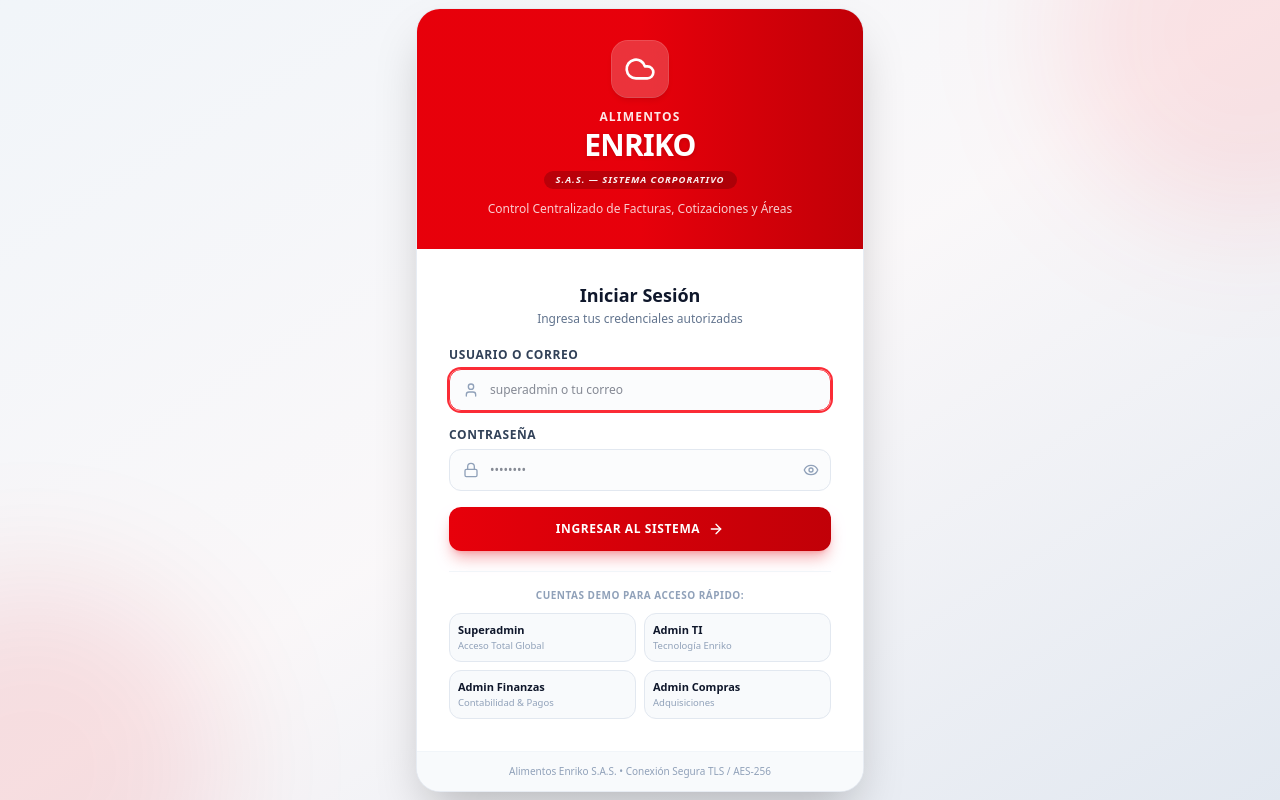
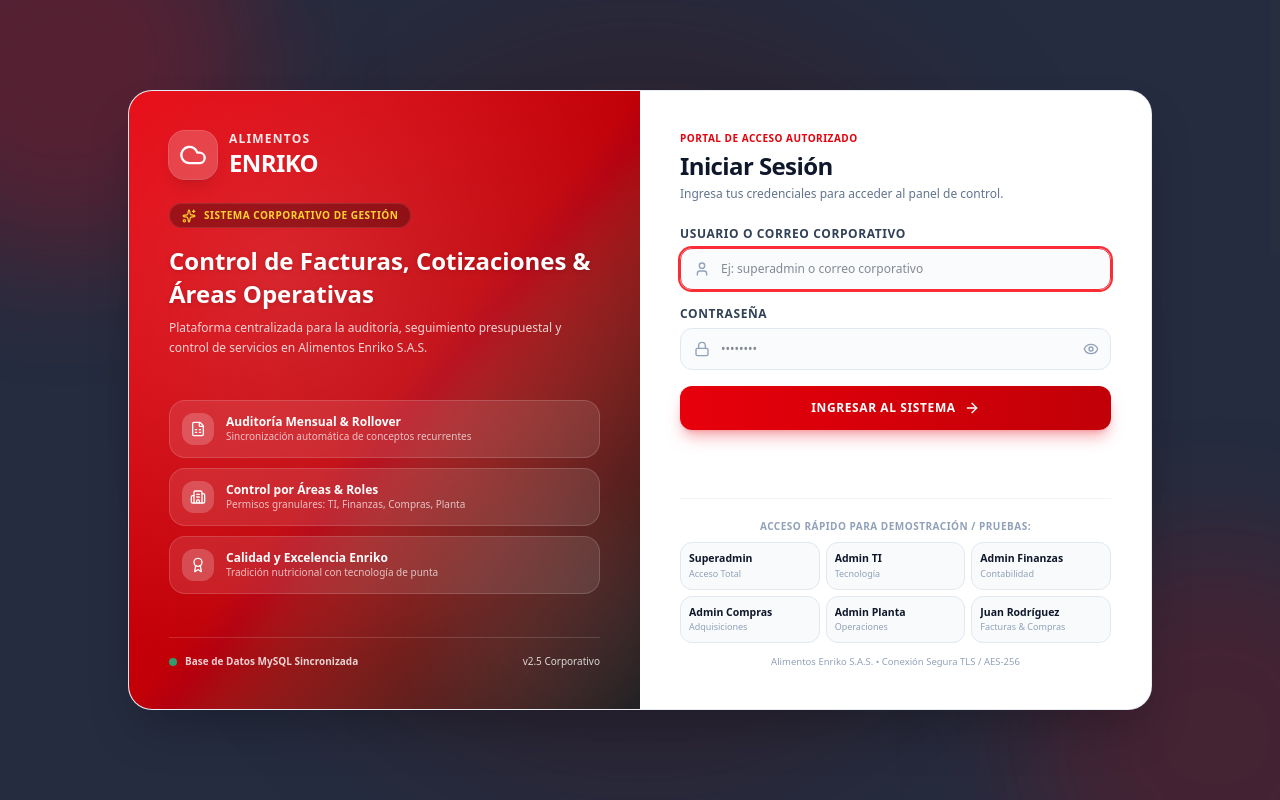
Before and after one commit to SarriaFreelancer/gestion_facturas, a Next.js app in the folder frontend/: page / in a window 1280 px wide. Built offline with nearby package versions, Linux system fonts and the light colour scheme; no server answers.

Commit message:
fix: corregir leyenda flotante en grafico mensual y redisenar login con split layout hero y panel de acceso

```diff
--- a/frontend/components/LoginScreen.tsx
+++ b/frontend/components/LoginScreen.tsx
@@ -11,8 +11,11 @@ import {
   ShieldCheck,
   Sparkles,
   Building2,
-  KeyRound,
-  CheckCircle2
+  CheckCircle2,
+  TrendingUp,
+  FileSpreadsheet,
+  Layers,
+  Award
 } from 'lucide-react';
 import { api } from '../lib/api';
 import { notifyError, notifySuccess } from '../lib/alerts';
@@ -62,51 +65,120 @@ export const LoginScreen: React.FC<LoginScreenProps> = ({ onLoginSuccess, darkMo
   };
 
   return (
-    <div className="min-h-screen w-full flex items-center justify-center p-4 bg-gradient-to-br from-slate-100 via-red-50/30 to-slate-200 dark:from-zinc-950 dark:via-zinc-900 dark:to-zinc-950 relative overflow-hidden select-none">
-      {/* Elementos decorativos de fondo */}
-      <div className="absolute -top-40 -right-40 w-96 h-96 bg-red-500/10 dark:bg-red-600/10 rounded-full blur-3xl pointer-events-none" />
-      <div className="absolute -bottom-40 -left-40 w-96 h-96 bg-red-600/10 dark:bg-red-700/10 rounded-full blur-3xl pointer-events-none" />
+    <div className="min-h-screen w-full flex items-center justify-center p-3 sm:p-6 lg:p-10 bg-slate-900/90 dark:bg-zinc-950 relative overflow-hidden select-none">
+      {/* Luces y degradados ambientales de fondo */}
+      <div className="absolute -top-32 -left-32 w-96 h-96 bg-red-600/25 rounded-full blur-3xl pointer-events-none" />
+      <div className="absolute -bottom-32 -right-32 w-96 h-96 bg-red-700/20 rounded-full blur-3xl pointer-events-none" />
+      <div className="absolute top-1/2 left-1/2 -translate-x-1/2 -translate-y-1/2 w-[800px] h-[800px] bg-red-950/20 rounded-full blur-3xl pointer-events-none" />
 
-      <div className="w-full max-w-md bg-white dark:bg-zinc-900 rounded-3xl shadow-2xl border border-slate-200/80 dark:border-zinc-800 overflow-hidden relative z-10 animate-in fade-in zoom-in-95 duration-200">
-        {/* HEADER BRANDING ENRIKO */}
-        <div className="bg-gradient-to-r from-red-600 via-red-600 to-red-700 text-white p-6 sm:p-8 text-center relative">
-          <div className="flex flex-col items-center justify-center">
-            <div className="w-14 h-14 rounded-2xl bg-white/20 backdrop-blur-md flex items-center justify-center text-white mb-3 shadow-md ring-1 ring-white/30">
-              <Cloud className="w-8 h-8 text-white" />
+      {/* CONTENEDOR SPLIT PRINCIPAL */}
+      <div className="w-full max-w-5xl bg-white dark:bg-zinc-900 rounded-3xl shadow-2xl border border-slate-200/80 dark:border-zinc-800 overflow-hidden relative z-10 grid grid-cols-1 lg:grid-cols-12 min-h-[620px] animate-in fade-in zoom-in-95 duration-200">
+
+        {/* PANEL IZQUIERDO: HERO CORPORATIVO / IMAGEN Y BRANDING */}
+        <div className="lg:col-span-6 bg-gradient-to-br from-red-600 via-red-700 to-zinc-900 text-white p-7 sm:p-10 flex flex-col justify-between relative overflow-hidden">
+          {/* Patrón de fondo geométrico */}
+          <div className="absolute inset-0 bg-[radial-gradient(circle_at_30%_30%,rgba(255,255,255,0.15),transparent_70%)] pointer-events-none" />
+          <div className="absolute -right-16 -bottom-16 w-64 h-64 bg-white/5 rounded-full blur-2xl pointer-events-none" />
+
+          {/* PARTE SUPERIOR: LOGO Y TÍTULO */}
+          <div className="relative z-10">
+            <div className="flex items-center gap-3 mb-6">
+              <div className="w-12 h-12 rounded-2xl bg-white/20 backdrop-blur-md flex items-center justify-center text-white shadow-lg ring-1 ring-white/30">
+                <Cloud className="w-7 h-7 text-white" />
               </div>
-            <div className="flex items-center gap-1.5 justify-center mb-0.5">
+              <div>
+                <div className="flex items-center gap-1.5 leading-none">
                   <span className="text-xs font-black tracking-widest uppercase text-white/90">Alimentos</span>
                 </div>
-            <h1 className="text-3xl font-black text-white tracking-tight drop-shadow-sm">ENRIKO</h1>
-            <span className="text-[9.5px] font-black tracking-widest uppercase italic bg-black/20 px-3 py-0.5 rounded-full mt-2 text-white/95">
-              S.A.S. — Sistema Corporativo
-            </span>
+                <h1 className="text-2xl font-black text-white tracking-tight">ENRIKO</h1>
               </div>
-          <p className="text-xs text-white/80 mt-3 font-medium">
-            Control Centralizado de Facturas, Cotizaciones y Áreas
+            </div>
+
+            <div className="inline-flex items-center gap-2 px-3 py-1 rounded-full bg-black/30 backdrop-blur-md border border-white/10 text-[10px] font-black uppercase tracking-wider text-amber-300 mb-4">
+              <Sparkles className="w-3.5 h-3.5 text-amber-300" />
+              <span>Sistema Corporativo de Gestión</span>
+            </div>
+
+            <h2 className="text-xl sm:text-2xl font-black text-white leading-snug drop-shadow-sm">
+              Control de Facturas, Cotizaciones & Áreas Operativas
+            </h2>
+            <p className="text-xs text-white/80 mt-2 leading-relaxed">
+              Plataforma centralizada para la auditoría, seguimiento presupuestal y control de servicios en Alimentos Enriko S.A.S.
             </p>
           </div>
 
-        {/* FORMULARIO DE ACCESO */}
-        <div className="p-6 sm:p-8 space-y-5">
-          <div className="text-center">
-            <h2 className="text-lg font-black text-slate-900 dark:text-white">Iniciar Sesión</h2>
-            <p className="text-xs text-slate-500 dark:text-zinc-400 mt-0.5">
-              Ingresa tus credenciales autorizadas
+          {/* PARTE MEDIA: TARJETAS DE CARACTERÍSTICAS / STATS */}
+          <div className="my-6 sm:my-8 space-y-2.5 relative z-10">
+            <div className="p-3 rounded-2xl bg-white/10 backdrop-blur-md border border-white/15 flex items-center gap-3">
+              <div className="w-8 h-8 rounded-xl bg-white/20 flex items-center justify-center text-white flex-shrink-0">
+                <FileSpreadsheet className="w-4 h-4 text-white" />
+              </div>
+              <div className="min-w-0 text-xs">
+                <span className="font-extrabold text-white block truncate">Auditoría Mensual & Rollover</span>
+                <span className="text-[10px] text-white/70 block truncate">Sincronización automática de conceptos recurrentes</span>
+              </div>
+            </div>
+
+            <div className="p-3 rounded-2xl bg-white/10 backdrop-blur-md border border-white/15 flex items-center gap-3">
+              <div className="w-8 h-8 rounded-xl bg-white/20 flex items-center justify-center text-white flex-shrink-0">
+                <Building2 className="w-4 h-4 text-white" />
+              </div>
+              <div className="min-w-0 text-xs">
+                <span className="font-extrabold text-white block truncate">Control por Áreas & Roles</span>
+                <span className="text-[10px] text-white/70 block truncate">Permisos granulares: TI, Finanzas, Compras, Planta</span>
+              </div>
+            </div>
+
+            <div className="p-3 rounded-2xl bg-white/10 backdrop-blur-md border border-white/15 flex items-center gap-3">
+              <div className="w-8 h-8 rounded-xl bg-white/20 flex items-center justify-center text-white flex-shrink-0">
+                <Award className="w-4 h-4 text-white" />
+              </div>
+              <div className="min-w-0 text-xs">
+                <span className="font-extrabold text-white block truncate">Calidad y Excelencia Enriko</span>
+                <span className="text-[10px] text-white/70 block truncate">Tradición nutricional con tecnología de punta</span>
+              </div>
+            </div>
+          </div>
+
+          {/* PARTE INFERIOR: ESTADO DEL SISTEMA */}
+          <div className="flex items-center justify-between pt-4 border-t border-white/15 text-[10px] text-white/80 relative z-10">
+            <div className="flex items-center gap-2">
+              <span className="w-2 h-2 rounded-full bg-emerald-400 animate-pulse"></span>
+              <span className="font-bold">Base de Datos MySQL Sincronizada</span>
+            </div>
+            <span className="font-medium">v2.5 Corporativo</span>
+          </div>
+        </div>
+
+        {/* PANEL DERECHO: FORMULARIO DE INICIO DE SESIÓN */}
+        <div className="lg:col-span-6 p-6 sm:p-10 flex flex-col justify-between bg-white dark:bg-zinc-900">
+          <div>
+            {/* ENCABEZADO FORMULARIO */}
+            <div className="mb-6">
+              <span className="text-[10px] font-black uppercase tracking-wider text-red-600 dark:text-red-400 block mb-1">
+                Portal de Acceso Autorizado
+              </span>
+              <h2 className="text-2xl font-black text-slate-900 dark:text-white tracking-tight">
+                Iniciar Sesión
+              </h2>
+              <p className="text-xs text-slate-500 dark:text-zinc-400 mt-1">
+                Ingresa tus credenciales para acceder al panel de control.
               </p>
             </div>
 
+            {/* AVISO DE ERROR */}
             {errorMsg && (
-            <div className="p-3 rounded-2xl bg-red-50 dark:bg-red-950/40 border border-red-200 dark:border-red-900/40 text-red-600 dark:text-red-400 text-xs font-semibold flex items-center gap-2 animate-in fade-in">
+              <div className="mb-4 p-3 rounded-2xl bg-red-50 dark:bg-red-950/40 border border-red-200 dark:border-red-900/40 text-red-600 dark:text-red-400 text-xs font-semibold flex items-center gap-2 animate-in fade-in">
                 <span className="w-2 h-2 rounded-full bg-red-600 flex-shrink-0" />
                 <span>{errorMsg}</span>
               </div>
             )}
 
+            {/* FORMULARIO */}
             <form onSubmit={handleSubmit} className="space-y-4">
               <div>
                 <label className="block text-xs font-black text-slate-700 dark:text-zinc-300 uppercase tracking-wider mb-1.5">
-                Usuario o Correo
+                  Usuario o Correo Corporativo
                 </label>
                 <div className="relative">
                   <div className="absolute inset-y-0 left-0 pl-3.5 flex items-center pointer-events-none text-slate-400">
@@ -116,8 +188,8 @@ export const LoginScreen: React.FC<LoginScreenProps> = ({ onLoginSuccess, darkMo
                     type="text"
                     value={username}
                     onChange={(e) => setUsername(e.target.value)}
-                  placeholder="superadmin o tu correo"
-                  className="w-full pl-10 pr-4 py-3 rounded-xl border border-slate-200 dark:border-zinc-700 bg-slate-50/50 dark:bg-zinc-800 text-slate-900 dark:text-white text-xs font-medium focus:ring-2 focus:ring-red-500 focus:border-red-500 transition-all outline-none"
+                    placeholder="Ej: superadmin o correo corporativo"
+                    className="w-full pl-10 pr-4 py-3 rounded-xl border border-slate-200 dark:border-zinc-700 bg-slate-50/70 dark:bg-zinc-800 text-slate-900 dark:text-white text-xs font-medium focus:ring-2 focus:ring-red-500 focus:border-red-500 transition-all outline-none"
                     autoFocus
                     required
                   />
@@ -137,7 +209,7 @@ export const LoginScreen: React.FC<LoginScreenProps> = ({ onLoginSuccess, darkMo
                     value={password}
                     onChange={(e) => setPassword(e.target.value)}
                     placeholder="••••••••"
-                  className="w-full pl-10 pr-10 py-3 rounded-xl border border-slate-200 dark:border-zinc-700 bg-slate-50/50 dark:bg-zinc-800 text-slate-900 dark:text-white text-xs font-medium focus:ring-2 focus:ring-red-500 focus:border-red-500 transition-all outline-none"
+                    className="w-full pl-10 pr-10 py-3 rounded-xl border border-slate-200 dark:border-zinc-700 bg-slate-50/70 dark:bg-zinc-800 text-slate-900 dark:text-white text-xs font-medium focus:ring-2 focus:ring-red-500 focus:border-red-500 transition-all outline-none"
                     required
                   />
                   <button
@@ -159,7 +231,7 @@ export const LoginScreen: React.FC<LoginScreenProps> = ({ onLoginSuccess, darkMo
                 {loading ? (
                   <>
                     <div className="w-4 h-4 border-2 border-white border-t-transparent rounded-full animate-spin" />
-                  <span>Autenticando...</span>
+                    <span>Validando credenciales...</span>
                   </>
                 ) : (
                   <>
@@ -169,71 +241,97 @@ export const LoginScreen: React.FC<LoginScreenProps> = ({ onLoginSuccess, darkMo
                 )}
               </button>
             </form>
+          </div>
 
-          {/* ACCESOS RÁPIDOS PARA PRUEBAS Y DEMOSTRACIÓN */}
-          <div className="pt-4 border-t border-slate-100 dark:border-zinc-800">
-            <span className="text-[10px] font-black uppercase tracking-wider text-slate-400 block text-center mb-2.5">
-              Cuentas Demo para Acceso Rápido:
+          {/* ACCESOS RÁPIDOS PARA PRUEBAS (DEMO PILLS) */}
+          <div className="pt-5 mt-4 border-t border-slate-100 dark:border-zinc-800">
+            <span className="text-[10px] font-black uppercase tracking-wider text-slate-400 block mb-2 text-center">
+              Acceso Rápido para Demostración / Pruebas:
             </span>
-            <div className="grid grid-cols-2 gap-2 text-[11px]">
+            <div className="grid grid-cols-2 sm:grid-cols-3 gap-1.5 text-[10.5px]">
               <button
                 type="button"
                 onClick={() => handleQuickFill('superadmin', 'superadmin123')}
-                className="p-2 rounded-xl bg-slate-50 dark:bg-zinc-800/70 hover:bg-red-50 dark:hover:bg-red-950/40 border border-slate-200 dark:border-zinc-700 text-left cursor-pointer transition-all hover:border-red-300 group"
+                className="p-2 rounded-xl bg-slate-50 dark:bg-zinc-800/80 hover:bg-red-50 dark:hover:bg-red-950/40 border border-slate-200 dark:border-zinc-700 text-left cursor-pointer transition-all hover:border-red-300 group"
               >
-                <span className="font-extrabold text-slate-900 dark:text-white block group-hover:text-red-600">
+                <span className="font-extrabold text-slate-900 dark:text-white block group-hover:text-red-600 truncate">
                   Superadmin
                 </span>
-                <span className="text-[9.5px] text-slate-400 block truncate">
-                  Acceso Total Global
+                <span className="text-[9px] text-slate-400 block truncate">
+                  Acceso Total
                 </span>
               </button>
 
               <button
                 type="button"
                 onClick={() => handleQuickFill('admin.ti', '123456')}
-                className="p-2 rounded-xl bg-slate-50 dark:bg-zinc-800/70 hover:bg-red-50 dark:hover:bg-red-950/40 border border-slate-200 dark:border-zinc-700 text-left cursor-pointer transition-all hover:border-red-300 group"
+                className="p-2 rounded-xl bg-slate-50 dark:bg-zinc-800/80 hover:bg-red-50 dark:hover:bg-red-950/40 border border-slate-200 dark:border-zinc-700 text-left cursor-pointer transition-all hover:border-red-300 group"
               >
-                <span className="font-extrabold text-slate-900 dark:text-white block group-hover:text-red-600">
+                <span className="font-extrabold text-slate-900 dark:text-white block group-hover:text-red-600 truncate">
                   Admin TI
                 </span>
-                <span className="text-[9.5px] text-slate-400 block truncate">
-                  Tecnología Enriko
+                <span className="text-[9px] text-slate-400 block truncate">
+                  Tecnología
                 </span>
               </button>
 
               <button
                 type="button"
                 onClick={() => handleQuickFill('admin.finanzas', '123456')}
-                className="p-2 rounded-xl bg-slate-50 dark:bg-zinc-800/70 hover:bg-red-50 dark:hover:bg-red-950/40 border border-slate-200 dark:border-zinc-700 text-left cursor-pointer transition-all hover:border-red-300 group"
+                className="p-2 rounded-xl bg-slate-50 dark:bg-zinc-800/80 hover:bg-red-50 dark:hover:bg-red-950/40 border border-slate-200 dark:border-zinc-700 text-left cursor-pointer transition-all hover:border-red-300 group"
               >
-                <span className="font-extrabold text-slate-900 dark:text-white block group-hover:text-red-600">
+                <span className="font-extrabold text-slate-900 dark:text-white block group-hover:text-red-600 truncate">
                   Admin Finanzas
                 </span>
-                <span className="text-[9.5px] text-slate-400 block truncate">
-                  Contabilidad & Pagos
+                <span className="text-[9px] text-slate-400 block truncate">
+                  Contabilidad
                 </span>
               </button>
 
               <button
                 type="button"
                 onClick={() => handleQuickFill('admin.compras', '123456')}
-                className="p-2 rounded-xl bg-slate-50 dark:bg-zinc-800/70 hover:bg-red-50 dark:hover:bg-red-950/40 border border-slate-200 dark:border-zinc-700 text-left cursor-pointer transition-all hover:border-red-300 group"
+                className="p-2 rounded-xl bg-slate-50 dark:bg-zinc-800/80 hover:bg-red-50 dark:hover:bg-red-950/40 border border-slate-200 dark:border-zinc-700 text-left cursor-pointer transition-all hover:border-red-300 group"
               >
-                <span className="font-extrabold text-slate-900 dark:text-white block group-hover:text-red-600">
+                <span className="font-extrabold text-slate-900 dark:text-white block group-hover:text-red-600 truncate">
                   Admin Compras
                 </span>
-                <span className="text-[9.5px] text-slate-400 block truncate">
+                <span className="text-[9px] text-slate-400 block truncate">
                   Adquisiciones
                 </span>
               </button>
-            </div>
-          </div>
+
+              <button
+                type="button"
+                onClick={() => handleQuickFill('admin.planta', '123456')}
+                className="p-2 rounded-xl bg-slate-50 dark:bg-zinc-800/80 hover:bg-red-50 dark:hover:bg-red-950/40 border border-slate-200 dark:border-zinc-700 text-left cursor-pointer transition-all hover:border-red-300 group"
+              >
+                <span className="font-extrabold text-slate-900 dark:text-white block group-hover:text-red-600 truncate">
+                  Admin Planta
+                </span>
+                <span className="text-[9px] text-slate-400 block truncate">
+                  Operaciones
+                </span>
+              </button>
+
+              <button
+                type="button"
+                onClick={() => handleQuickFill('JR', 'enriko2026')}
+                className="p-2 rounded-xl bg-slate-50 dark:bg-zinc-800/80 hover:bg-red-50 dark:hover:bg-red-950/40 border border-slate-200 dark:border-zinc-700 text-left cursor-pointer transition-all hover:border-red-300 group"
+              >
+                <span className="font-extrabold text-slate-900 dark:text-white block group-hover:text-red-600 truncate">
+                  Juan Rodríguez
+                </span>
+                <span className="text-[9px] text-slate-400 block truncate">
+                  Facturas & Compras
+                </span>
+              </button>
             </div>
 
-        {/* FOOTER */}
-        <div className="py-3 px-6 bg-slate-50 dark:bg-zinc-800/40 border-t border-slate-100 dark:border-zinc-800 text-center text-[10px] text-slate-400">
+            <p className="text-[9.5px] text-center text-slate-400 mt-3">
               Alimentos Enriko S.A.S. • Conexión Segura TLS / AES-256
+            </p>
+          </div>
         </div>
       </div>
     </div>
```
Also changed, not shown: frontend/components/DashboardCharts.tsx (+33 -18 lines). Lines whose indentation alone changed are shown as unchanged.
